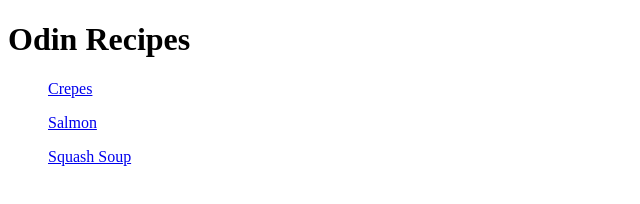
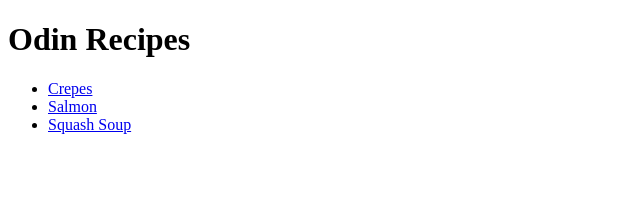
Before and after one commit to DelaneyMoeser/odin-recipes, a plain HTML site: page index.html in a window 1280 px wide. Shown: the whole page, without its empty margins (0-640 px from the left). Drawn offline with Linux system fonts and the light colour scheme.

Commit message:
Change was made to "ul"

```diff
--- a/index.html
+++ b/index.html
@@ -8,9 +8,12 @@
 <body>
     <h1>Odin Recipes</h1>
     <!-- Made changes to relative links -->
-    <ul><a href="recipes/crepes.html">Crepes</a></ul>
-    <ul><a href="recipes/salmon.html">Salmon</a></ul>
-    <ul><a href="recipes/squashsoup.html">Squash Soup</a></ul>
+    <ul>
+    <li><a href="recipes/crepes.html">Crepes</a></li>
+    <li><a href="recipes/salmon.html">Salmon</a></li>
+    <li><a href="recipes/squashsoup.html">Squash Soup</a></li>
+    </ul>
     <!-- Made unorganized list to keep cite organized -->
+    <!-- Edited "ul" to reflect properly -->
 </body>
 </html>
```
